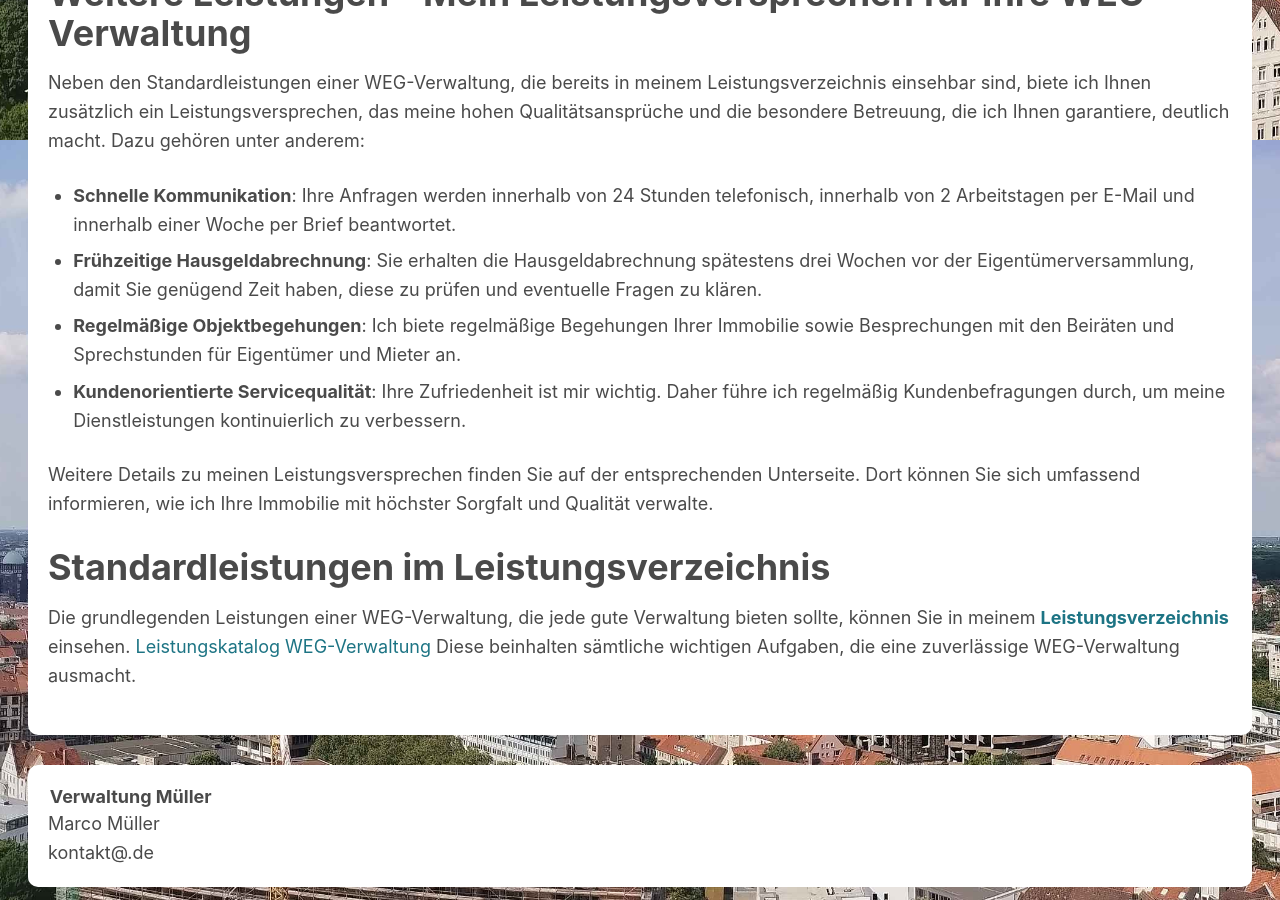
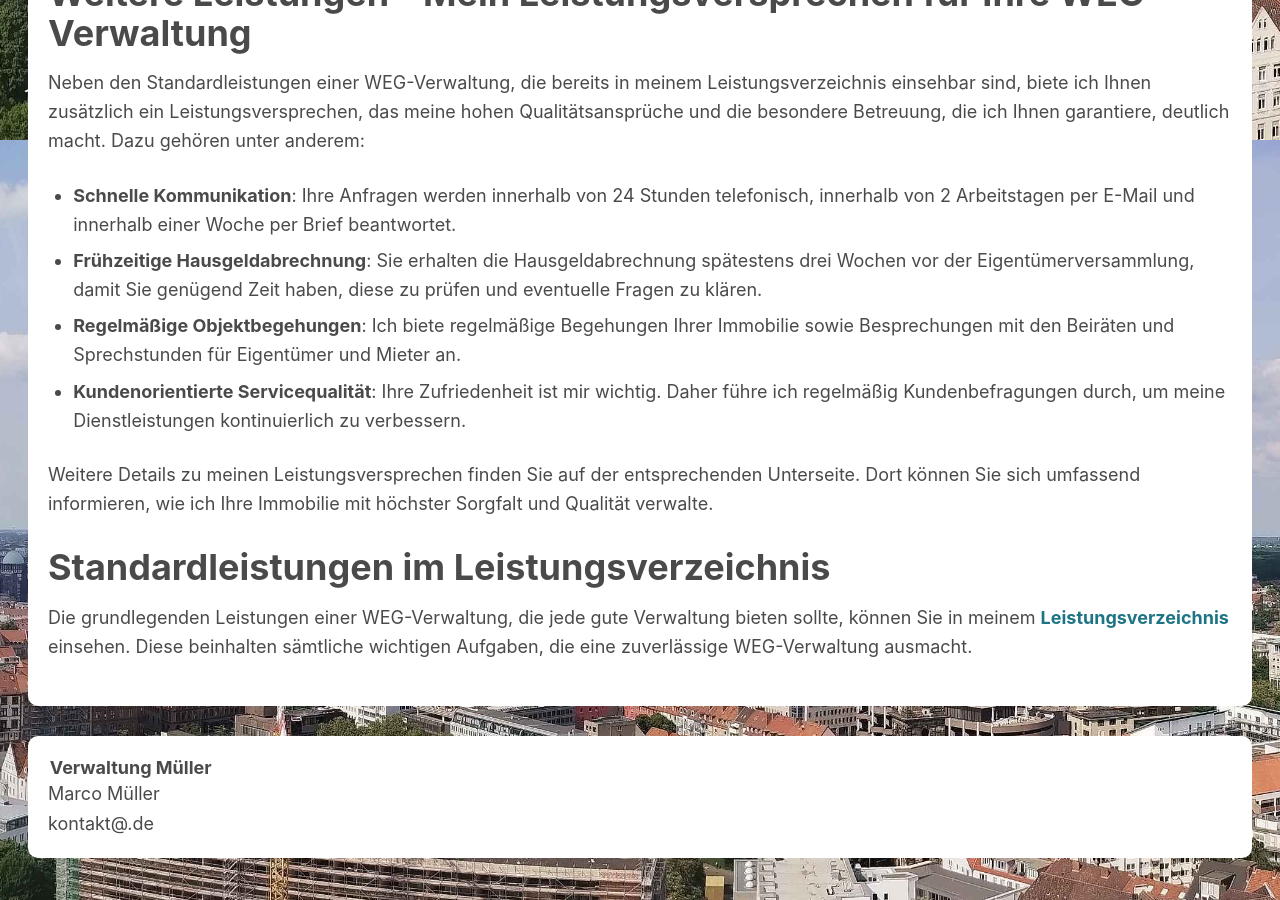
Before and after one commit to marek22k/hausverwaltung, a Jekyll site: the page built from weg-verwaltung.md, in a window 1280 px wide and 900 px high, scrolled down 1660 px. Built offline with Jekyll 4.4.1, drawn with Linux system fonts in a browser that asks for light colours.

Commit message:
Update weg-verwaltung.md
Doppelten Link gelöscht

```diff
--- a/weg-verwaltung.md
+++ b/weg-verwaltung.md
@@ -40,6 +40,5 @@ Weitere Details zu meinen Leistungsversprechen finden Sie auf der entsprechenden
 ## Standardleistungen im Leistungsverzeichnis
 
 Die grundlegenden Leistungen einer WEG-Verwaltung, die jede gute Verwaltung bieten sollte,
-können Sie in meinem [**Leistungsverzeichnis**](#/Leistungskatalog_WEG_Verwaltung/) einsehen.
-[Leistungskatalog WEG-Verwaltung](/Leistungskatalog_WEG_Verwaltung/)
+können Sie in meinem [**Leistungsverzeichnis**](/Leistungskatalog_WEG_Verwaltung/) einsehen.
 Diese beinhalten sämtliche wichtigen Aufgaben, die eine zuverlässige WEG-Verwaltung ausmacht.
```
